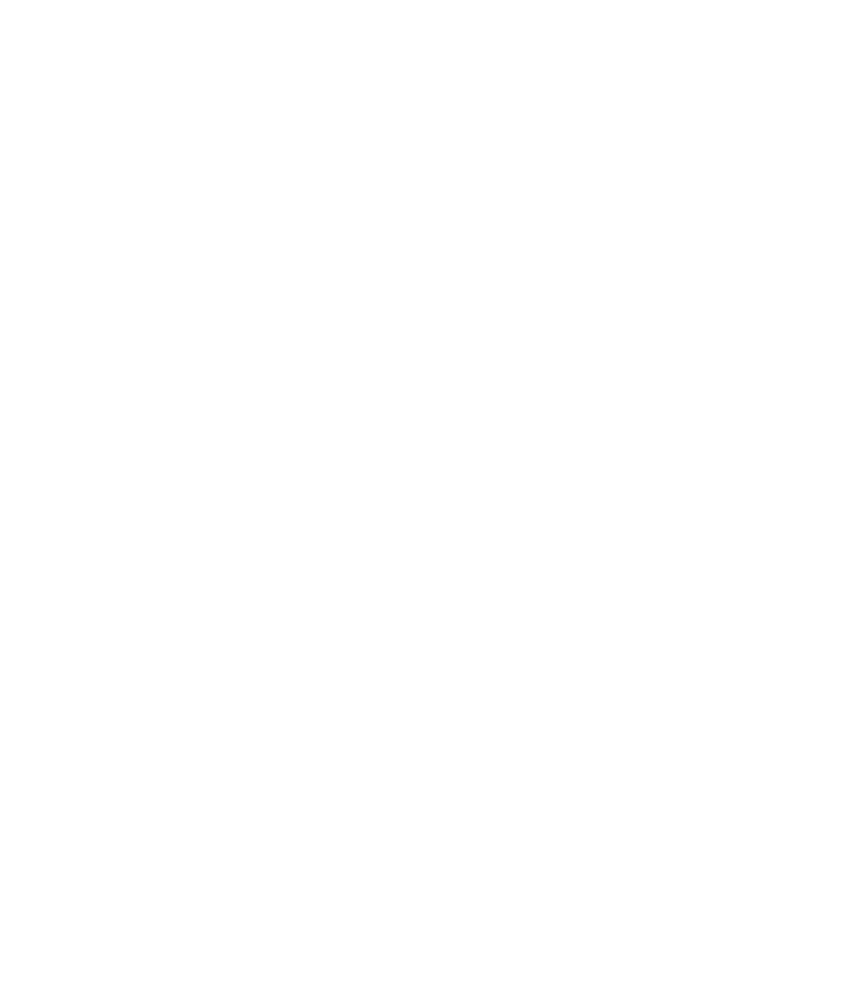
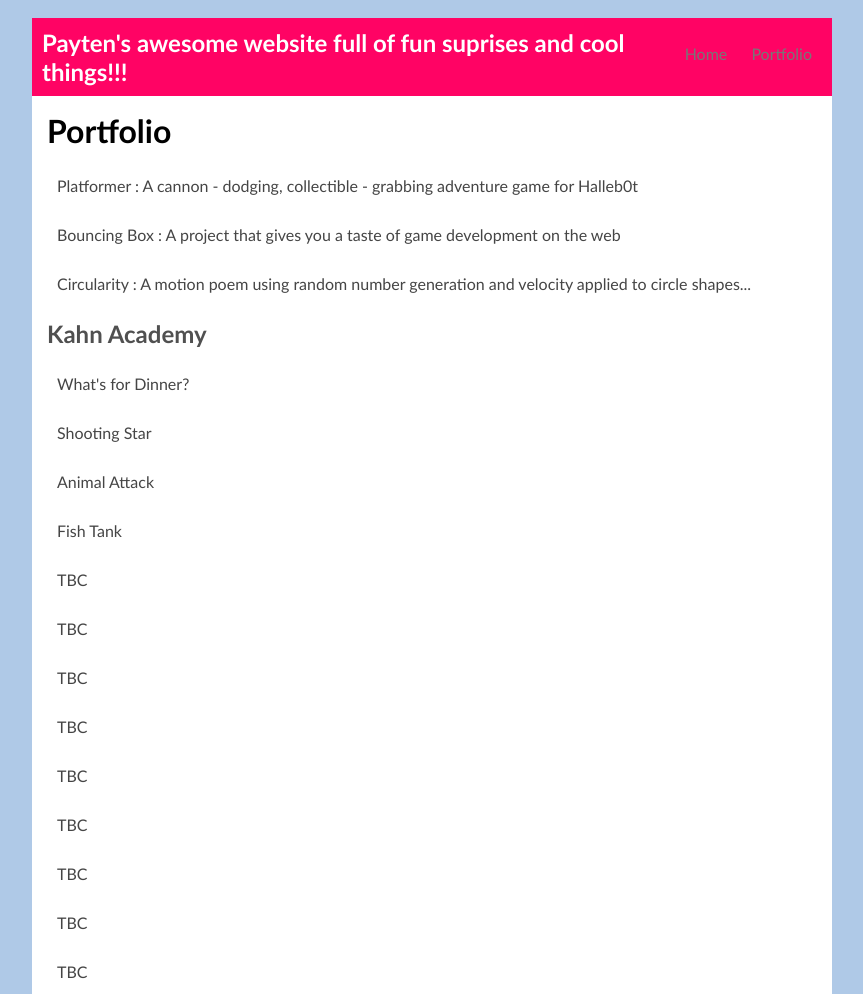
Before and after one commit to paytenmayer/paytenmayer.github.io, a plain HTML site: page portfolio.html in a window 1280 px wide. Shown: the top 994 px of the page, without its empty margins (208-1071 px from the left). Before the commit the page ends 800 px from the top, so only its background shows below. Drawn offline with Linux system fonts and the light colour scheme.

Commit message:
finished website

```diff
--- a/index.html
+++ b/index.html
@@ -2,16 +2,39 @@
 <html>
     <head>
         <title>Payten's Awesome website</title>
+        <link rel="stylesheet" href="style.css">
     </head>
 
     <body>
             <!-- All content goes here -->
-        <div>
+        <div id="all-contents">
             <nav>
-
+                <h1>Payten's awesome website full of fun suprises and cool things!!!</h1>
+                <ul id="nav-ul">
+                    <li class="nav-li"><a href="index.html">Home</a></li>
+                    <li class="nav-li"><a href="portfolio.html">Portfolio</a></li>
+                </ul>
             </nav>
             <main>
-
+                  <!-- Sidebar section -->
+      <div class="sidebar">
+        <img class="sidebar-img" src="images/ProfilePic.JPG">
+      </div>
+      <!-- Content section -->
+      <div>
+<h2>P. M.</h2>
+    <p>Student at NHS</p>
+           <!-- Interests section -->
+            <div id="interests">
+                <h3>Interests</h3>
+                <ul>
+                    <li>snow leopard</li>
+                    <li>sonic</li>
+                    <li>make game</li>
+                    <li>going on walks</li>
+                         </ul>
+                     </div>
+                  </div>
             </main>
         </div>
     </body>
--- a/portfolio.html
+++ b/portfolio.html
@@ -0,0 +1,46 @@
+<!DOCTYPE HTML>
+<html>
+    <head>
+        <title>Payten's awesome website full of fun suprises and cool things!!!</title>
+        <link rel="stylesheet" href="style.css">
+    </head>
+
+    <body>
+      <div id="all-contents">
+        <nav>
+            <h1>Payten's awesome website full of fun suprises and cool things!!!</h1>
+            <ul id="nav-ul">
+                <li class="nav-li"><a href="index.html">Home</a></li>
+                <li class="nav-li"><a href="portfolio.html">Portfolio</a></li>
+            </ul>
+        </nav>
+        <main>
+
+            <!--Content section-->
+            <div class="content">
+                <h1>Portfolio</h1>
+                <ul id="portfolio">
+                    <li><a href="projects/platformer/">Platformer : A cannon - dodging, collectible - grabbing adventure game for Halleb0t</a></li>
+                    <li><a href="projects/bouncing-box/">Bouncing Box : A project that gives you a taste of game development on the web </a></li>
+                    <li><a href="projects/circularity/">Circularity : A motion poem using random number generation and velocity applied to circle shapes...</a></li>
+                </ul>
+                <h2>Kahn Academy</h2>
+                <ul id="portfolio">
+                    <li><a href="https://www.khanacademy.org/computer-programming/i-wonder-whats-for-dinner/6114755654500352">What's for Dinner?</a></li>
+                    <li><a href="https://www.khanacademy.org/computer-programming/shooting-star-then-the-ultra-omega-meteorite-destroys-earth/5649513887612928">Shooting Star</a></li>
+                    <li><a href="https://www.khanacademy.org/computer-programming/the-scared-duck-gets-caught-by-the-bear/4584235506384896">Animal Attack</a></li>
+                    <li><a href="">Fish Tank</a></li>
+                    <li><a href="">TBC</a></li>
+                    <li><a href="">TBC</a></li>
+                    <li><a href="">TBC</a></li>
+                    <li><a href="">TBC</a></li>
+                    <li><a href="">TBC</a></li>
+                    <li><a href="">TBC</a></li>
+                    <li><a href="">TBC </a></li>
+                    <li><a href="">TBC</a></li>
+                    <li><a href="">TBC</a></li>
+            </div>
+        </main>
+      </div>
+    </body>
+</html>
--- a/style.css
+++ b/style.css
@@ -0,0 +1,88 @@
+body {
+    background: rgb(175, 201, 231);
+    color: rgb(80, 80, 80);
+    padding: 10px;
+    font-family: 'Gill Sans', 'Gill Sans MT', Calibri, 'Trebuchet MS', sans-serif;
+}
+#all-contents {
+  max-width: 800px;
+    margin: auto;
+}
+
+/* navigation menu */
+nav {
+    background: rgb(255, 3, 100);
+   margin: 0 auto;
+    display: flex;
+    padding: 10px;
+}
+h1 {
+    display: flex;
+    align-items: center;
+    color: rgb(255, 255, 255);
+    flex: 1;
+    margin: 0;
+}
+#nav-ul {
+    list-style-image: none;
+}
+.nav-li {
+    display: inline-block;
+    padding: 0 10px;
+}
+a {
+    text-decoration: none;
+    color: #777777;
+}
+
+/* main container area beneath menu */
+main {
+    background: rgb(255, 255, 255);
+    display: flex;
+}
+.sidebar {
+    margin-right: 25px;
+    padding: 10px;
+}
+.sidebar-img {
+    width: 200px;
+}
+.content {
+    flex: 1;
+    padding: 15px;
+}
+
+/* portfolio styles */
+#interests {
+    border: 4px silver ridge;
+    padding: 8px;
+}
+h2, h3 {
+    margin: 0px;
+}
+
+/* portfolio styles */
+.content h1 {
+color: black;
+}
+
+#portfolio {
+list-style-type: none;
+padding-left: 0;
+}
+
+#portfolio li {
+background: #fff;
+padding: 10px;
+border-radius: 10px;
+margin-bottom: 10px;
+}
+
+#portfolio li:hover {
+background: #eee;
+}
+
+#portfolio a {
+text-decoration: none;
+color: #454545;
+}
```
Also changed, not shown: images/ProfilePic.JPG (added).
